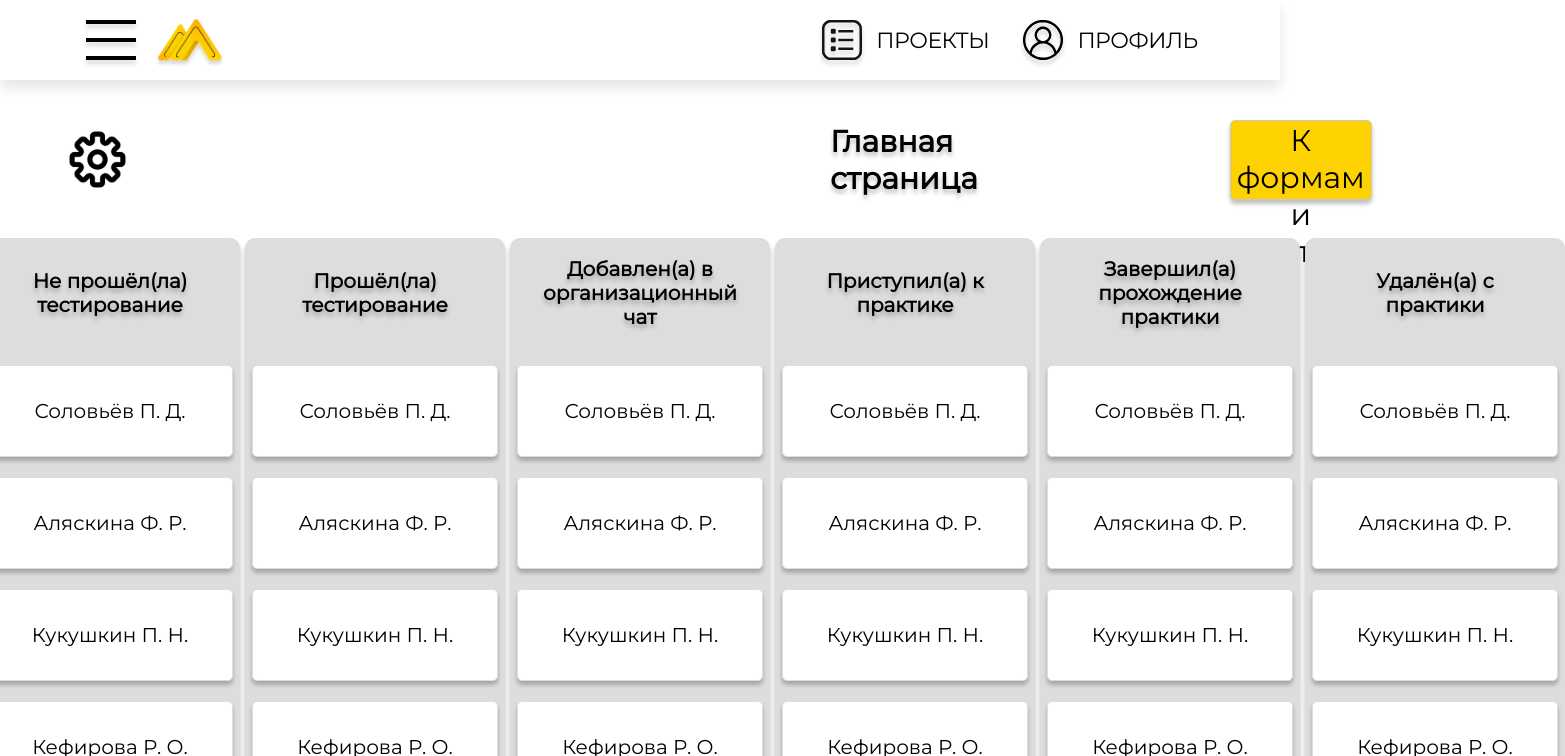
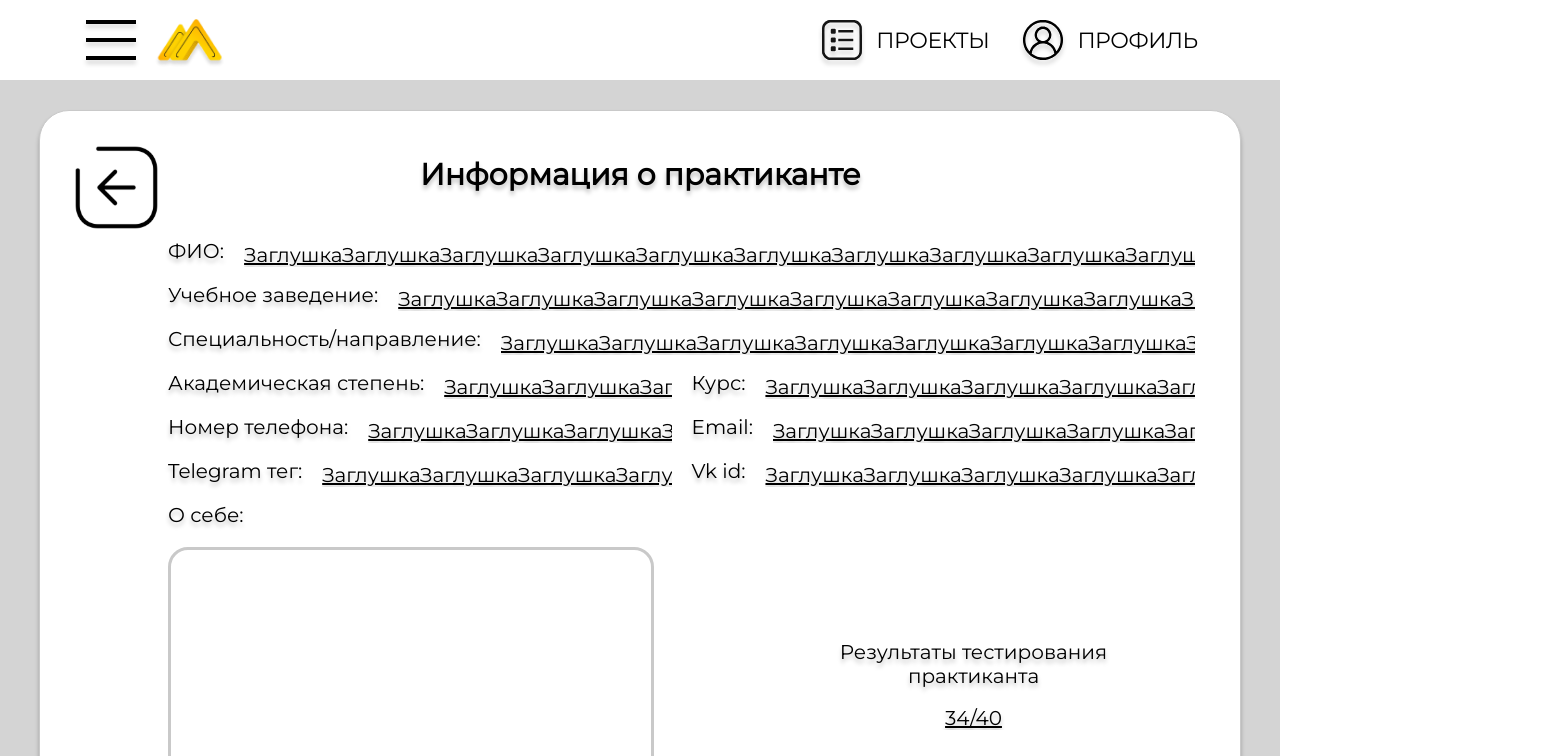
Before and after one commit to iron-66/LK_CRM, a React (Create React App) app: page / in a window 1280 px wide. Shown: the top 756 px of the page, 1565 px wide, since content can reach past the window. Built offline with nearby package versions, Linux system fonts and the light colour scheme.

Commit message:
Edit scroll in cardinfo

```diff
--- a/src/App.js
+++ b/src/App.js
@@ -8,8 +8,8 @@ function App() {
   return (
     <div className='main-container'>
       <Header/>
-      <MainPage></MainPage>
-      {/* <CardInfo></CardInfo> */}
+      {/* <MainPage></MainPage> */}
+      <CardInfo></CardInfo>
     </div>
   );
 }
--- a/src/Components/CardInfo.js
+++ b/src/Components/CardInfo.js
@@ -23,6 +23,7 @@ class CardInfo extends Component{
     constructor(props){
         super(props)
     }
+
     render(){
         return <div className="card-container">
             <div className="card-field">
@@ -34,7 +35,7 @@ class CardInfo extends Component{
                     {Object.keys(form).map(key => (
                         <div className={"div-"+key}>
                             <p>{form[key]}</p>
-                            <p className="info" id={key}>Заглушка</p>
+                            <p className="info" id={key}>ЗаглушкаЗаглушкаЗаглушкаЗаглушкаЗаглушкаЗаглушкаЗаглушкаЗаглушкаЗаглушкаЗаглушка</p>
                         </div>
                     ))}
                     <div className="flex-box div-about-me">
--- a/src/Styles/CardInfo.css
+++ b/src/Styles/CardInfo.css
@@ -9,13 +9,34 @@
 }
 
 .card-container p {
-    display: inline;
+    display: inline-block;
+    white-space: nowrap;
     margin: 0;
+    padding: 0;
+}
+
+[class^="div-"] {
+    height: 24px;
+    display: flex;
+    align-items: center;
 }
 
 .card-container .info {
+    margin-top: 8px;
     margin-left: 20px;
-   text-decoration: underline;
+    padding: 0;
+    text-decoration: underline;
+    overflow-x: scroll;
+}
+
+.card-container .info::-webkit-scrollbar{
+    height: 8px;
+}
+
+.card-container .info::-webkit-scrollbar-thumb {
+    background-color: #C9C9C9;
+  border-radius: 20px;
+  border: 3px solid white;
 }
 
 .card-field {
@@ -98,6 +119,10 @@
     grid-area: about-me;
 }
 
+#test-result {
+    overflow: hidden;
+}
+
 .about-me {
     margin-top: 20px !important;
     display: block !important;
@@ -128,6 +153,7 @@
 }
 
 .test-info p {
+    white-space: wrap;
     width: 268px;
     text-align: center;
     margin-bottom: 10px;
```
